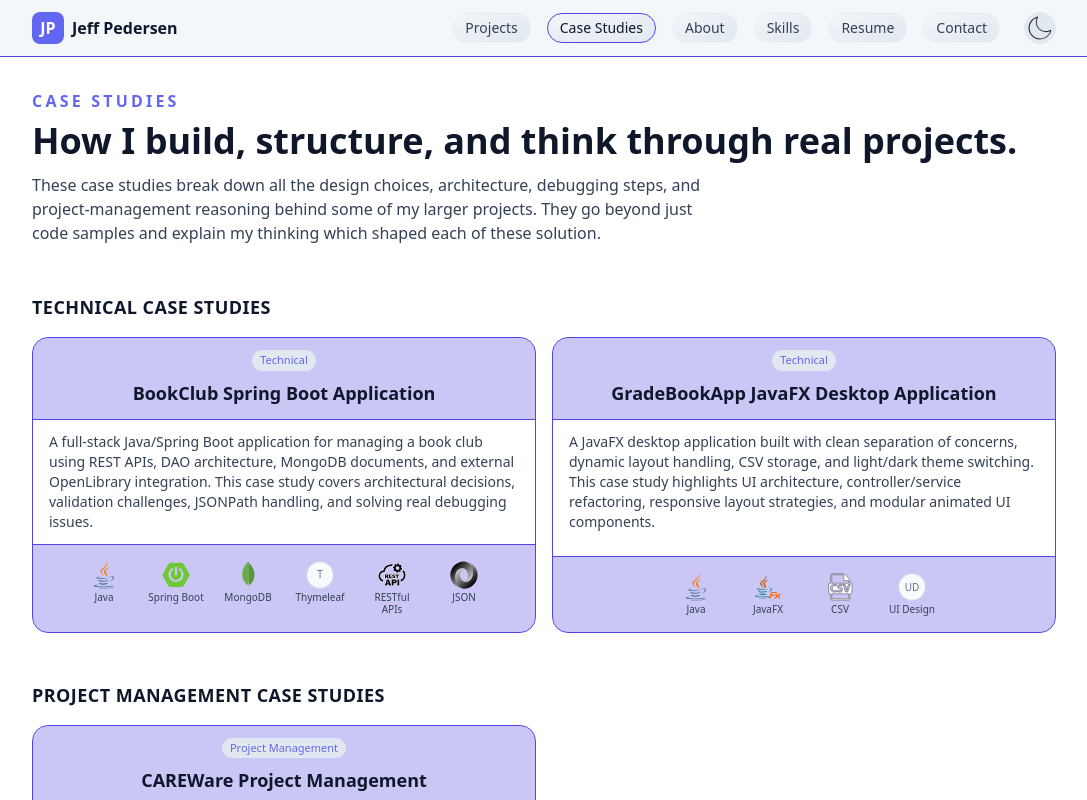
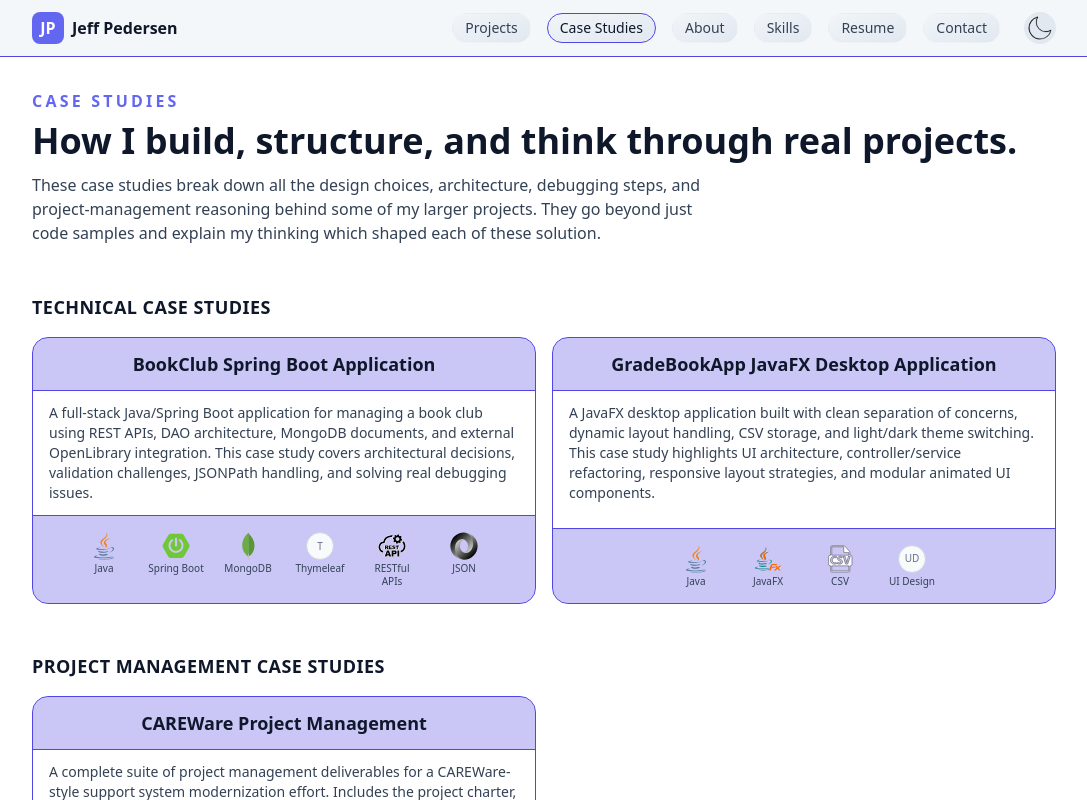
Before and after one commit to J-Pedersen/dev-portfolio, a React (Vite) app: page /case-studies in a window 1280 px wide. Shown: the top 800 px of the page, without its empty margins (96-1183 px from the left). Built offline with nearby package versions, Linux system fonts and the light colour scheme; the HTML template or start-up script is replaced by a standard one.

Commit message:
updated case studies

```diff
--- a/src/components/CaseStudyCard.jsx
+++ b/src/components/CaseStudyCard.jsx
@@ -15,18 +15,6 @@ const CaseStudyCard = ({ caseStudy }) => (
     <Card className="h-full">
       <CardHeader>
         <div className="flex flex-col items-center text-center gap-2">
-          {caseStudy.categoryLabel && (
-            <span
-              className="
-                text-[11px] rounded-full px-2 py-0.5
-                bg-slate-200 text-brand
-                dark:bg-slate-800 dark:text-brand-soft
-              "
-            >
-              {caseStudy.categoryLabel}
-            </span>
-          )}
-
           <div className="flex items-center justify-center gap-2">
             {caseStudy.icon && (
               <span className="inline-flex h-7 w-7 items-center justify-center rounded-full bg-slate-100 dark:bg-slate-900">
```
